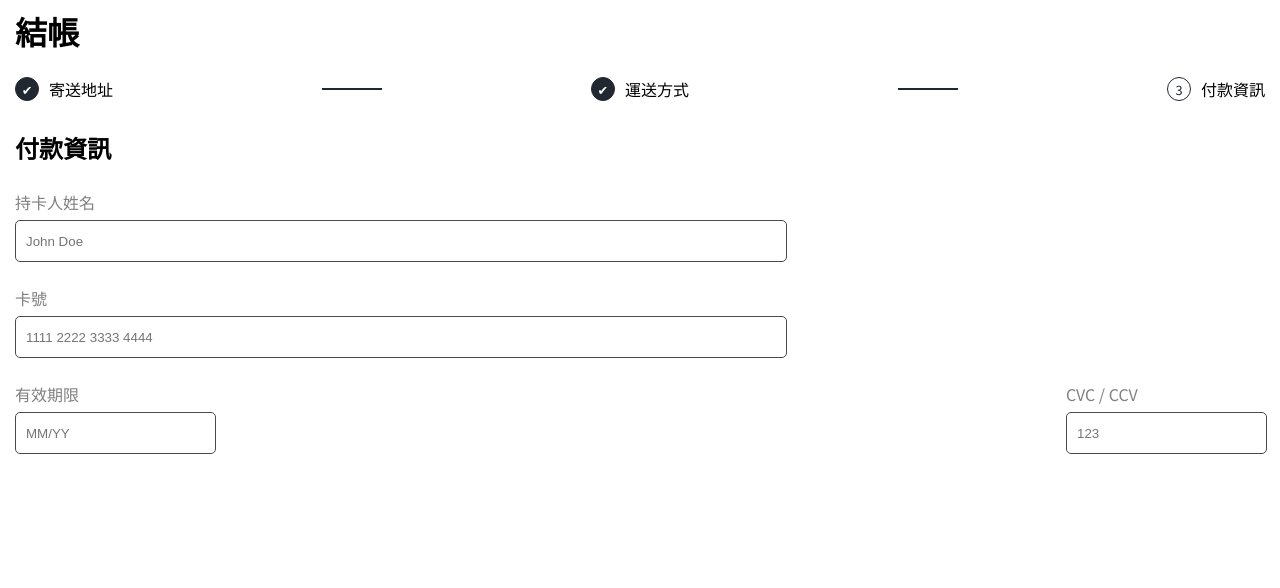
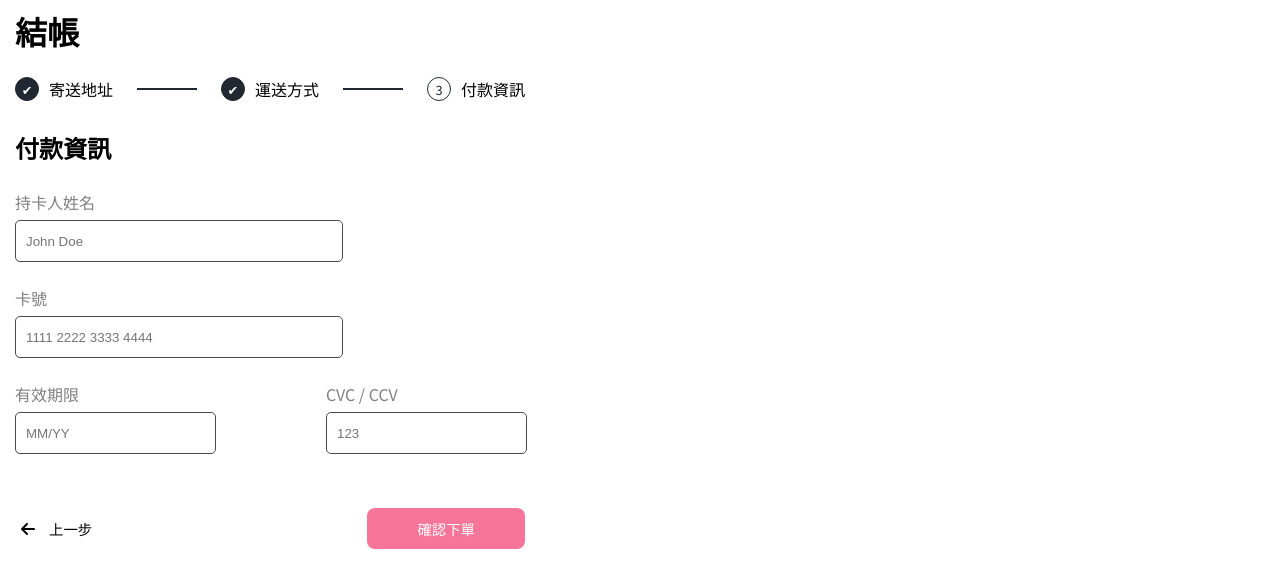
Before and after one commit to artbre0612/ALPHA-Shop, a React (Vite) app: page / in a window 1280 px wide. Shown: the top 588 px of the page. Built offline with nearby package versions, Linux system fonts and the light colour scheme.

Commit message:
build ProgressControl html & css

```diff
--- a/index.html
+++ b/index.html
@@ -12,5 +12,6 @@
   <body>
     <div id="root"></div>
     <script type="module" src="/src/main.jsx"></script>
+    <script src="https://kit.fontawesome.com/0dd8bd823e.js" crossorigin="anonymous"></script>
   </body>
 </html>
--- a/src/App.scss
+++ b/src/App.scss
@@ -0,0 +1,3 @@
+main {
+  max-width: 540px;
+}
--- a/src/Components/ProgressControl/ProgressControl.jsx
+++ b/src/Components/ProgressControl/ProgressControl.jsx
@@ -2,6 +2,10 @@ import './ProgressControl.scss'
 
 export function ProgressControl () {
   return (
-    <></>
+    <div className="progress-control">
+      <button className='pre-button'><i className="fa-solid fa-arrow-left"></i> 上一步</button>
+      <button className='next-button'>下一步 <i className="fa-solid fa-arrow-right"></i></button>
+      <button className='order-button'>確認下單</button>
+    </div>
    );
 }
--- a/src/Components/ProgressControl/ProgressControl.scss
+++ b/src/Components/ProgressControl/ProgressControl.scss
@@ -0,0 +1,27 @@
+.progress-control {
+  margin: 15px;
+  display: flex;
+  justify-content: space-between;
+  .pre-button, .next-button, .order-button {
+    background-color: transparent;
+    outline: none;
+    border: none;
+    cursor: pointer;
+    font-size: 0.9rem;
+  }
+  .fa-arrow-left {
+    padding-right: 10px;
+  }
+  .fa-arrow-right {
+    padding-left: 10px;
+  }
+  .next-button {
+    display: none;
+  }
+  .order-button {
+    background-color: #F67599;
+    color: #fff;
+    border-radius: 8px;
+    padding: 10px 50px;
+  }
+}
```
